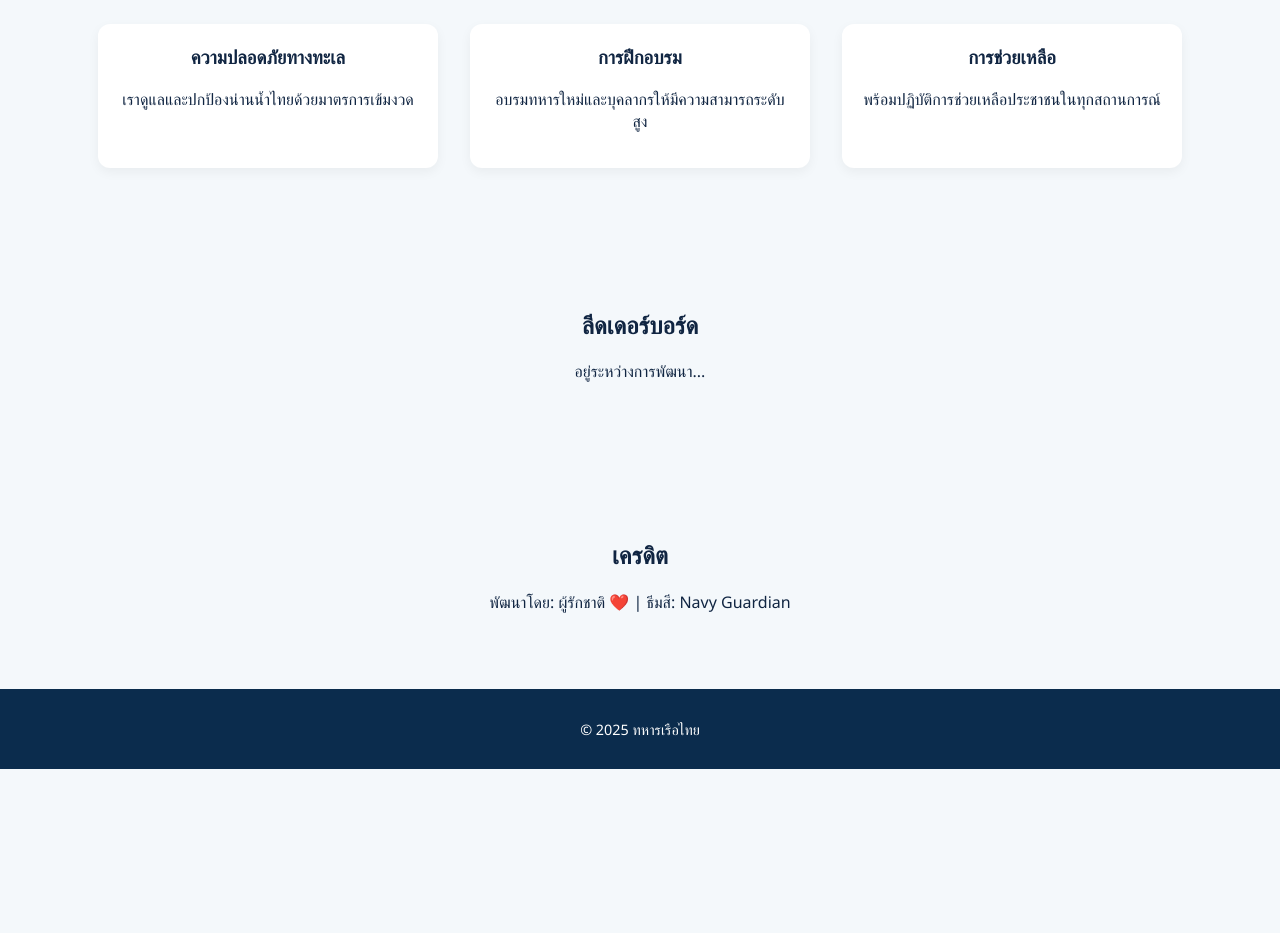
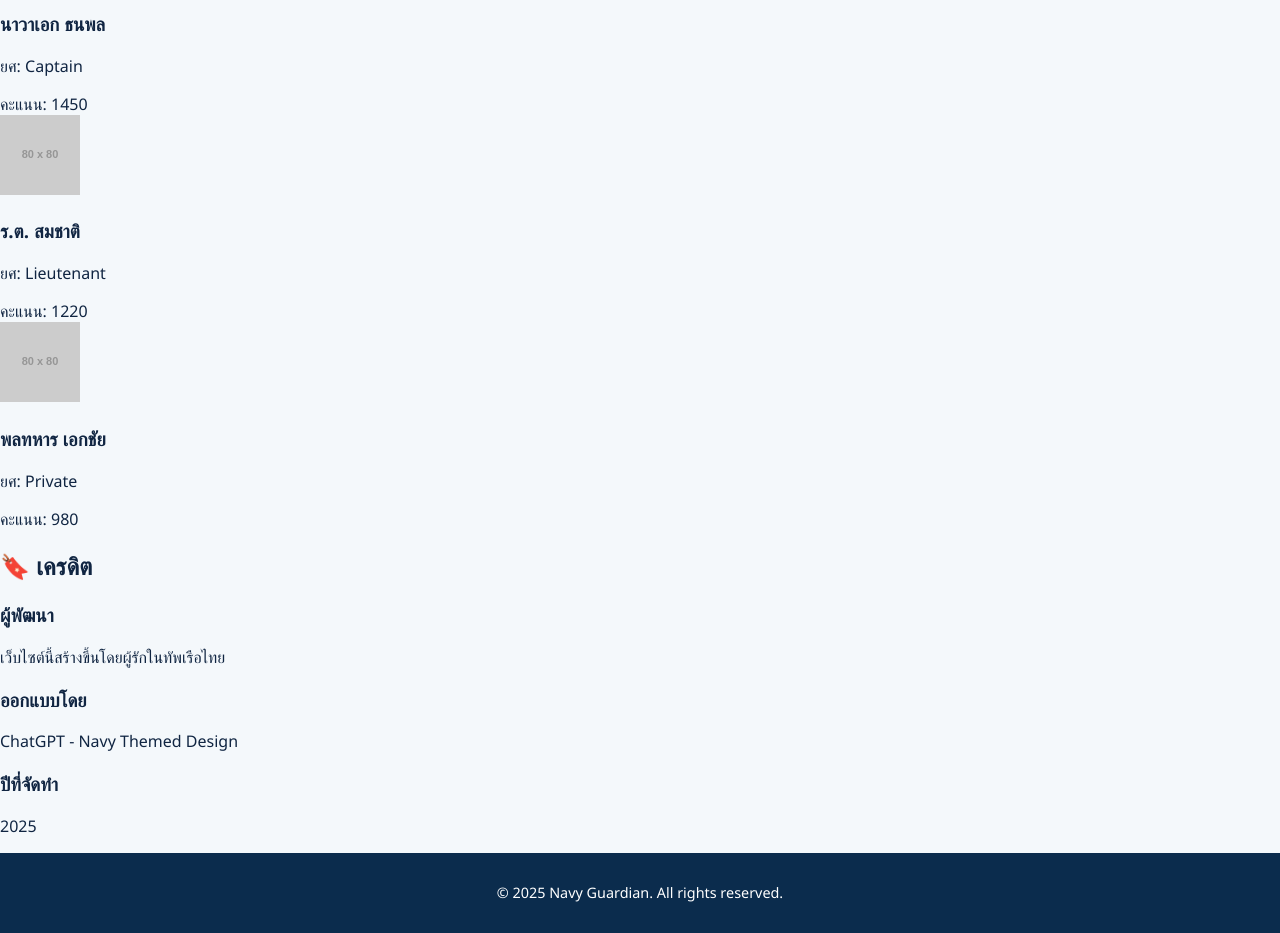
Before and after one commit to Nathy235/Navy, a plain HTML site: page index.html in a window 1280 px wide. Shown: the part 659-1592 px from the top of the page. Before the commit the page ends 1428 px from the top, so only its background shows below. Drawn offline with Linux system fonts and the light colour scheme; placeholder pictures from the web are drawn by us.

Commit message:
Update index.html

```diff
--- a/index.html
+++ b/index.html
@@ -3,12 +3,13 @@
 <head>
   <meta charset="UTF-8" />
   <meta name="viewport" content="width=device-width, initial-scale=1.0"/>
-  <title>ทหารเรือไทย</title>
+  <title>กองทัพเรือ - Navy Guardian</title>
   <link rel="stylesheet" href="style.css" />
+  <link href="https://fonts.googleapis.com/css2?family=Poppins&display=swap" rel="stylesheet">
 </head>
 <body>
   <header>
-    <div class="logo">⚡ ทหารเรือไทย</div>
+    <div class="logo">⚓ Navy Guardian</div>
     <nav>
       <ul>
         <li><a href="#home" class="active">หน้าหลัก</a></li>
@@ -18,45 +19,59 @@
     </nav>
   </header>
 
-  <section class="hero" id="home">
+  <section id="home" class="hero">
+    <div class="overlay"></div>
     <div class="hero-content">
-      <h1>ยินดีต้อนรับสู่เว็บไซต์ทหารเรือไทย</h1>
-      <p>ความภาคภูมิใจแห่งท้องทะเล</p>
-      <a href="#learn" class="btn">เรียนรู้เพิ่มเติม</a>
+      <h1>กองทัพเรือไทย</h1>
+      <p>ปกป้องอธิปไตยทางทะเลด้วยเกียรติและศักดิ์ศรี</p>
+      <a href="#leaderboard" class="btn">ดูผลงาน</a>
     </div>
-    <div class="wave"></div>
   </section>
 
-  <section class="services" id="learn">
-    <h2>บริการของเรา</h2>
-    <div class="cards">
-      <div class="card">
-        <h3>ความปลอดภัยทางทะเล</h3>
-        <p>เราดูแลและปกป้องน่านน้ำไทยด้วยมาตรการเข้มงวด</p>
+  <section id="leaderboard" class="leaderboard">
+    <h2>🏅 ลีดเดอร์บอร์ด</h2>
+    <div class="player-list">
+      <div class="player-card">
+        <img src="https://via.placeholder.com/80" alt="ผู้เล่น" />
+        <h3>นาวาเอก ธนพล</h3>
+        <p>ยศ: Captain</p>
+        <span>คะแนน: 1450</span>
       </div>
-      <div class="card">
-        <h3>การฝึกอบรม</h3>
-        <p>อบรมทหารใหม่และบุคลากรให้มีความสามารถระดับสูง</p>
+      <div class="player-card">
+        <img src="https://via.placeholder.com/80" alt="ผู้เล่น" />
+        <h3>ร.ต. สมชาติ</h3>
+        <p>ยศ: Lieutenant</p>
+        <span>คะแนน: 1220</span>
       </div>
-      <div class="card">
-        <h3>การช่วยเหลือ</h3>
-        <p>พร้อมปฏิบัติการช่วยเหลือประชาชนในทุกสถานการณ์</p>
+      <div class="player-card">
+        <img src="https://via.placeholder.com/80" alt="ผู้เล่น" />
+        <h3>พลทหาร เอกชัย</h3>
+        <p>ยศ: Private</p>
+        <span>คะแนน: 980</span>
       </div>
     </div>
   </section>
 
-  <section id="leaderboard" class="section">
-    <h2>ลีดเดอร์บอร์ด</h2>
-    <p>อยู่ระหว่างการพัฒนา...</p>
-  </section>
-
-  <section id="credits" class="section">
-    <h2>เครดิต</h2>
-    <p>พัฒนาโดย: ผู้รักชาติ ❤️ | ธีมสี: Navy Guardian</p>
+  <section id="credits" class="credits">
+    <h2>🔖 เครดิต</h2>
+    <div class="credit-grid">
+      <div class="credit-item">
+        <h3>ผู้พัฒนา</h3>
+        <p>เว็บไซต์นี้สร้างขึ้นโดยผู้รักในทัพเรือไทย</p>
+      </div>
+      <div class="credit-item">
+        <h3>ออกแบบโดย</h3>
+        <p>ChatGPT - Navy Themed Design</p>
+      </div>
+      <div class="credit-item">
+        <h3>ปีที่จัดทำ</h3>
+        <p>2025</p>
+      </div>
+    </div>
   </section>
 
   <footer>
-    <p>&copy; 2025 ทหารเรือไทย</p>
+    <p>&copy; 2025 Navy Guardian. All rights reserved.</p>
   </footer>
 </body>
 </html>
```
